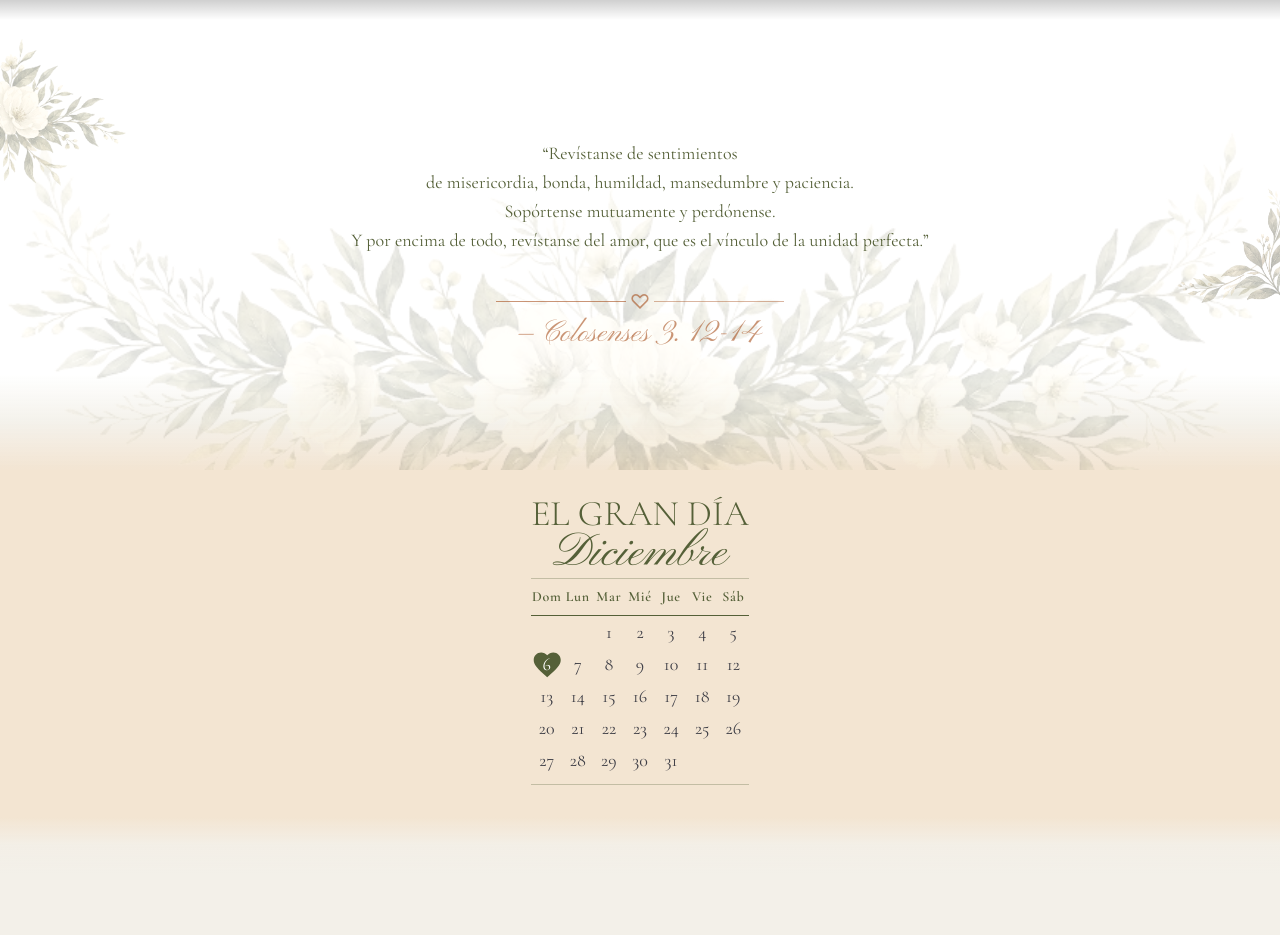
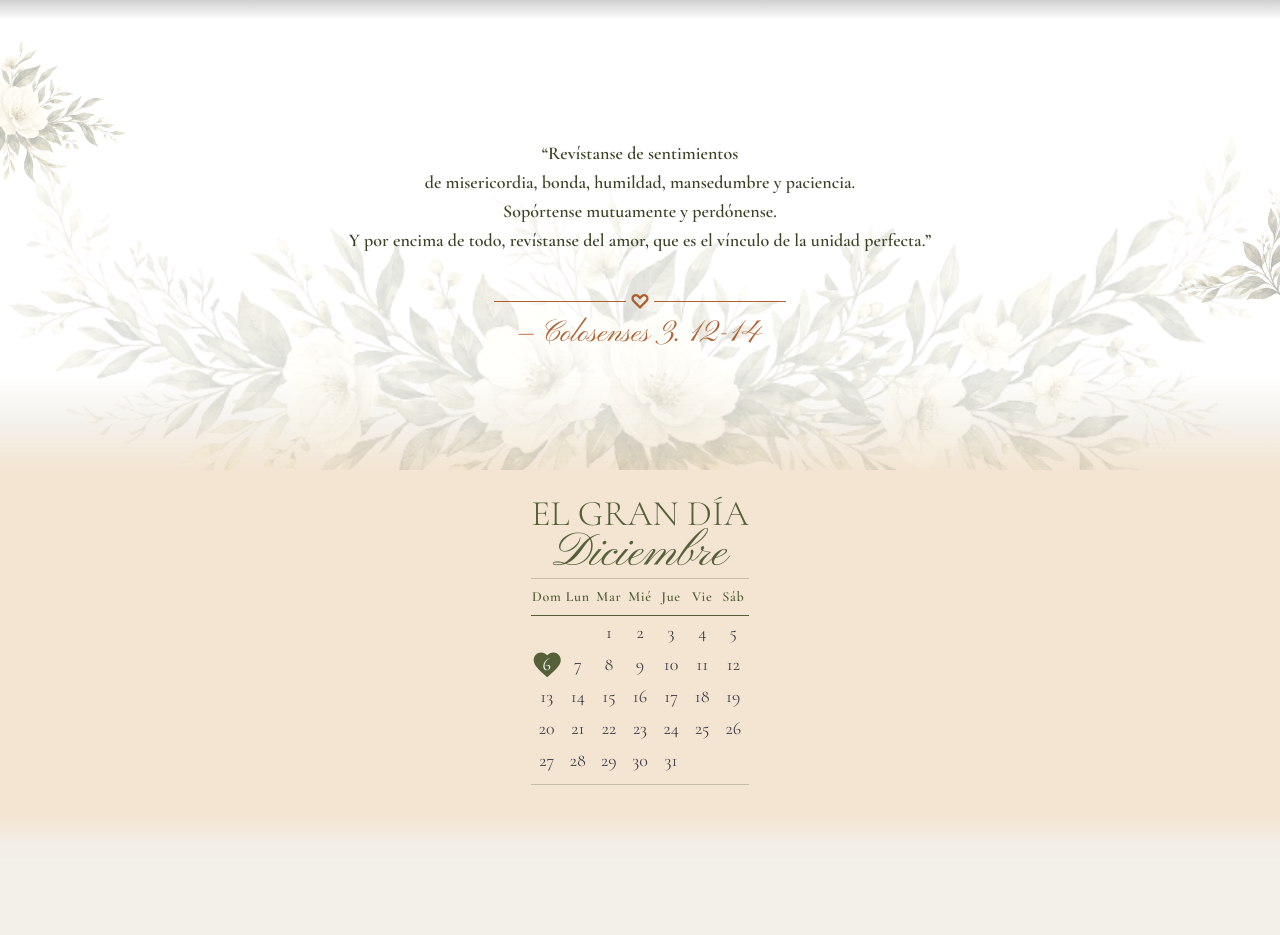
Before and after one commit to Leo1827/boda-invitation-yeison-nathalia, a Next.js app: page /invitacion in a window 1280 px wide. Shown: the part 780-1715 px from the top of the page. Built offline with nearby package versions, Linux system fonts and the light colour scheme; no server answers; grey boxes are pictures that could not be loaded; a web font is replaced by a local one.

Commit message:
update: add font bold in message biblia

```diff
--- a/src/components/sections/Message.tsx
+++ b/src/components/sections/Message.tsx
@@ -50,7 +50,7 @@ export default function Message() {
         viewport={{ once: true }}
         className="relative z-10 max-w-2xl text-center flex flex-col gap-1"
       >
-        <p className="text-[#556038] font-[family-name:var(--font-cormorant)] text-lg md:text-xl lg:text-lg leading-relaxed md:px-0 px-10">
+        <p className="text-[#394225] font-bold font-[family-name:var(--font-cormorant)] text-xl md:text-xl lg:text-lg leading-relaxed md:px-0 px-10">
           “Revístanse de sentimientos
           <br></br>de misericordia, bonda, humildad, mansedumbre y paciencia.
           <br></br>Sopórtense mutuamente y perdónense.
@@ -59,14 +59,14 @@ export default function Message() {
 
         {/* SEPARADOR */}
         <div className="flex items-center justify-center w-4/8 mx-auto mt-8">
-          <div className="flex-grow h-px bg-[#a64e1b98]" />
+          <div className="flex-grow h-px bg-[#a64e1be5]" />
 
-          <span className="px-1 text-[#a64e1b98] text-xl leading-none">♡</span>
+          <span className="px-1 font-bold text-[#a64e1be5] text-xl leading-none">♡</span>
 
-          <div className="flex-grow h-px bg-[#a64e1b98]/70" />
+          <div className="flex-grow h-px bg-[#a64e1be5]" />
         </div>
 
-        <p className="text-[#a64e1b98] font-[family-name:var(--font-pinyon)] text-2xl md:text-4xl lg:text-3xl px-8 md:px-14">
+        <p className="text-[#a64e1be5] font-[family-name:var(--font-pinyon)] text-2xl md:text-4xl lg:text-3xl px-8 md:px-14">
             — Colosenses 3. 12-14
         </p>
       </motion.div>
```
